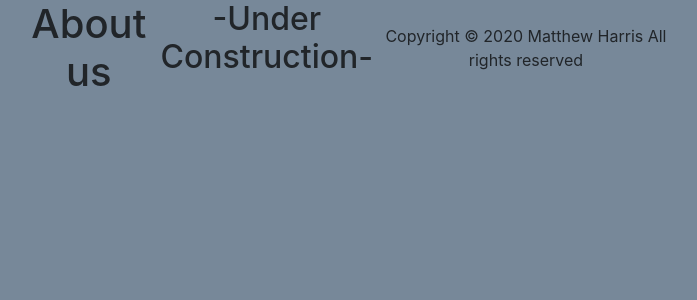
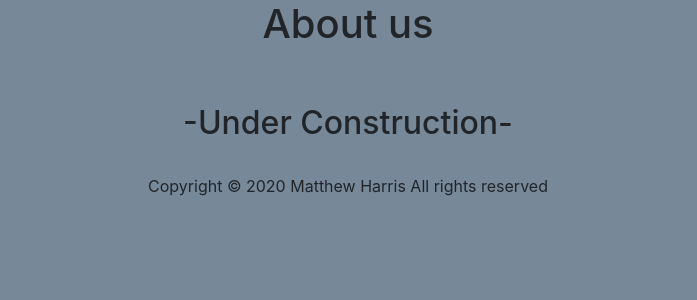
Before and after one commit to Th3M4ttman/SRGServer, a Python web app: template SRG/templates/about.html in a window 1280 px wide. Shown: the part 56-356 px from the top of the page, without its empty margins (292-989 px from the left). Run offline with Jinja, Linux system fonts and the light colour scheme; the template is opened without the code that fills it, so the values that code supplies are empty; some libraries are stand-ins or nearby versions.

Commit message:
Update base.html

```diff
--- a/SRG/templates/base.html
+++ b/SRG/templates/base.html
@@ -26,7 +26,7 @@
             </ul>
         </div>
     </nav>
-	<div style="width: 80%; margin: 0px auto; display: block; margin-left: auto; margin-right: auto; width: 50%; text-align: center; display: flex;">
+	<div style="width: 50%; margin: 0px auto; display: block; margin-left: auto; margin-right: auto; width: 50%; text-align: center;">
 		{% block content %} {% endblock %}
 	</div>
 
```
